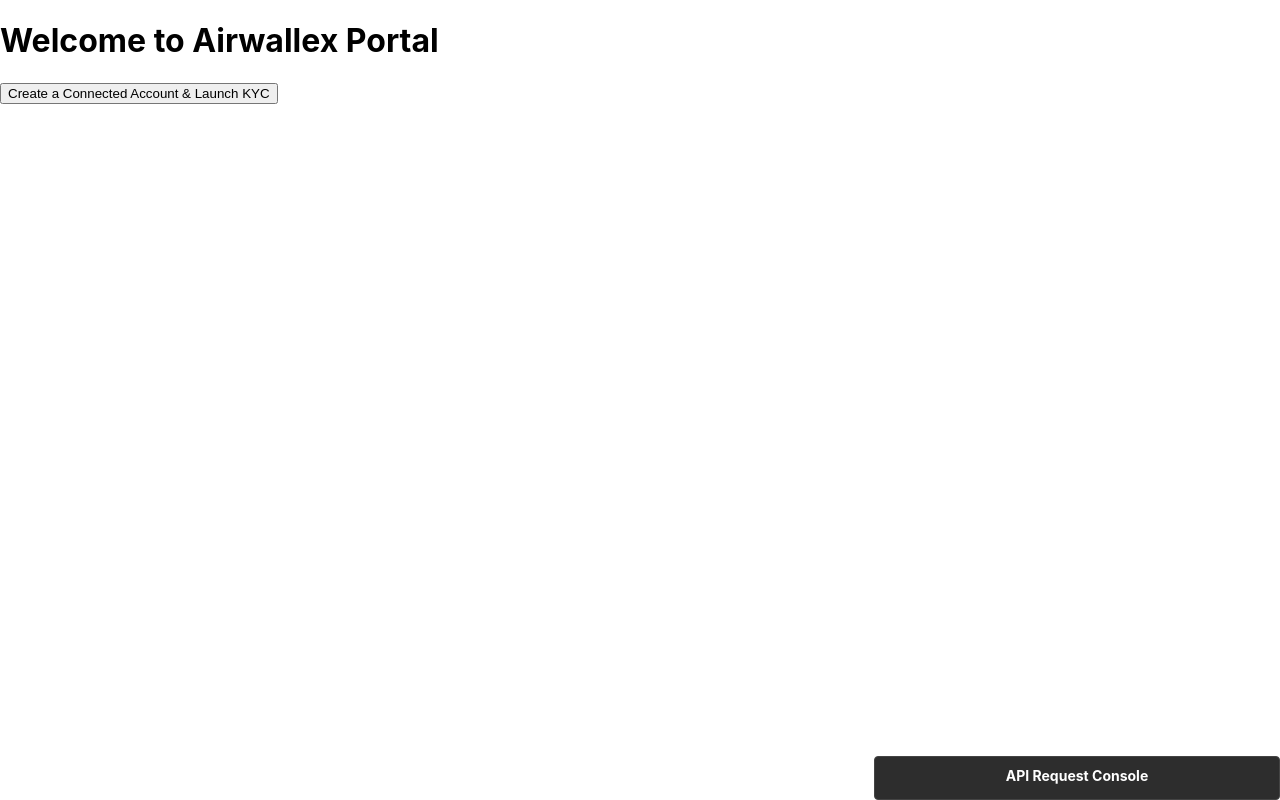
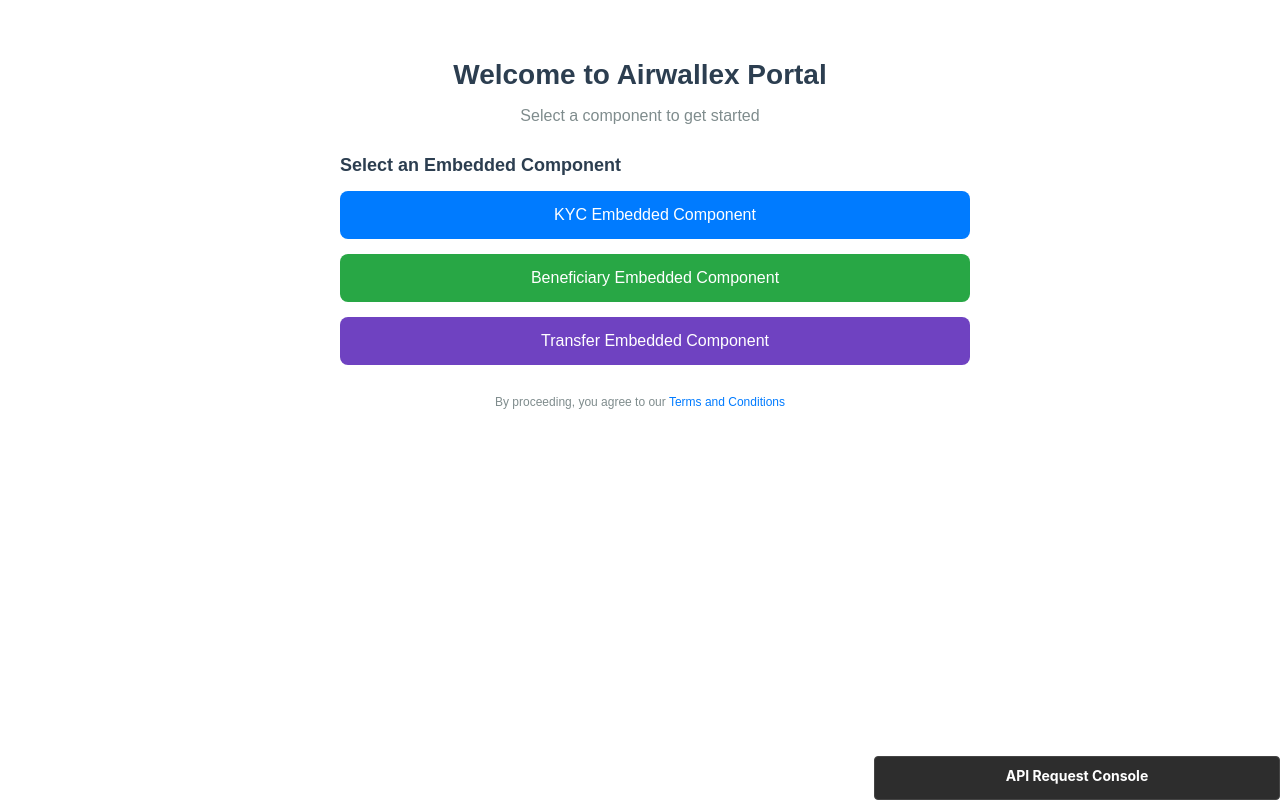
Before and after one commit to evangelos-gkavogiannis-awx/awx-embedded-components, a React (Create React App) app in the folder frontend/: page / in a window 1280 px wide. Built offline with nearby package versions, Linux system fonts and the light colour scheme.

Commit message:
add tranfer embedded comp

```diff
--- a/frontend/src/App.js
+++ b/frontend/src/App.js
@@ -5,6 +5,7 @@
 import BeneficiaryForm from './BeneficiaryForm';
 import WelcomePage from './WelcomePage';
 import APIRequestConsole from './APIRequestConsole';
+import TransferForm from './TransferForm';
 import setupAxiosInterceptor from './apiInterceptor';
 
 function App() {
@@ -18,8 +19,9 @@
     <Router>
       <Routes>
         <Route path="/" element={<WelcomePage />} />
-        <Route path="/kyc-form" element={<KYCForm />} /> {/* KYCForm route */}
-        //<Route path="/bene-form" element={<BeneficiaryForm />} /> {/* KYCForm route */}
+        <Route path="/kyc-form" element={<KYCForm />} /> KYCForm route
+        <Route path="/bene-form" element={<BeneficiaryForm />} /> {/* Beneficiary Form route */}
+        <Route path="/transfer-form" element={<TransferForm />} /> {/* Transfer Form route */}
       </Routes>
       <APIRequestConsole />
     </Router>
--- a/frontend/src/BeneficiaryForm.js
+++ b/frontend/src/BeneficiaryForm.js
@@ -14,7 +14,7 @@
       const authResponse = await fetch('http://localhost:5000/api/get-auth-code', {
         method: 'POST',
         headers: { 'Content-Type': 'application/json' },
-        body: JSON.stringify({ accountId: 'your-account-id' }),
+        body: JSON.stringify({ accountId: 'acct_eDWgRsz1PB2U4_TcLsKTzw' }),
       });
       const { authCode, codeVerifier } = await authResponse.json();
 
@@ -109,9 +109,9 @@
           ></div>
 
           {/* Submit Button */}
-          <button onClick={handleSubmit} style={{ marginTop: '20px' }}>
+          {/* <button onClick={handleSubmit} style={{ marginTop: '20px' }}>
             Submit Beneficiary Form
-          </button>
+          </button> */}
         </>
       )}
     </div>
--- a/frontend/src/WelcomePage.css
+++ b/frontend/src/WelcomePage.css
@@ -1,71 +1,95 @@
+/* General Container Styles */
 .welcome-container {
   max-width: 600px;
   margin: 0 auto;
-    padding: 20px;
-    font-family: Arial, sans-serif;
+  padding: 40px 20px;
+  font-family: 'Arial', sans-serif;
   color: #333;
 }
 
+/* Header Styles */
 .welcome-header {
   text-align: center;
-    margin-bottom: 20px;
+  margin-bottom: 30px;
 }
 
 .welcome-header h1 {
-    font-size: 24px;
+  font-size: 28px;
+  font-weight: 600;
   margin-bottom: 10px;
+  color: #2c3e50;
 }
 
 .welcome-header p {
-    font-size: 14px;
-    color: #666;
+  font-size: 16px;
+  color: #7f8c8d;
 }
 
+/* Categories Container */
 .categories-container {
-    margin-bottom: 20px;
+  margin-bottom: 30px;
 }
 
 .categories-container h3 {
   font-size: 18px;
-    margin-bottom: 10px;
+  margin-bottom: 15px;
+  color: #2c3e50;
 }
 
+/* Button Container Styles */
 .categories {
   display: flex;
-    flex-wrap: wrap;
-    gap: 10px;
+  flex-direction: column;
+  gap: 15px;
 }
 
+/* Button Styles */
 .category {
-    border: 1px solid #ddd;
-    border-radius: 5px;
-    padding: 10px 15px;
+  display: block;
+  width: 100%;
+  padding: 15px;
+  text-align: center;
+  border: none;
+  border-radius: 8px;
+  font-size: 16px;
+  font-weight: 500;
+  text-decoration: none;
+  transition: all 0.3s ease;
   cursor: pointer;
-    text-align: center;
-    flex: 1 1 calc(50% - 20px); /* Two items per row */
-    box-sizing: border-box;
-    background-color: #f9f9f9;
-    transition: background-color 0.3s, border-color 0.3s;
 }
 
-  .category:hover {
-    background-color: #f0f0f0;
-    border-color: #bbb;
+/* Button Variants */
+.category:nth-child(1) {
+  background-color: #007bff;
+  color: white;
 }
 
-  .category.selected {
-    background-color: #007bff;
+.category:nth-child(2) {
+  background-color: #28a745;
   color: white;
-    border-color: #0056b3;
 }
 
+.category:nth-child(3) {
+  background-color: #6f42c1;
+  color: white;
+}
+
+/* Hover Effects */
+.category:hover {
+  opacity: 0.9;
+  transform: translateY(-2px);
+}
+
+/* Footer Styles */
 .welcome-footer {
   text-align: center;
+  margin-top: 20px;
 }
 
+/* Terms and Conditions */
 .terms-container {
-    margin-bottom: 15px;
   font-size: 12px;
+  color: #7f8c8d;
 }
 
 .terms-container a {
@@ -77,14 +101,20 @@
   text-decoration: underline;
 }
 
+/* Continue Button */
 .continue-button {
-    padding: 10px 20px;
+  padding: 12px 24px;
   background-color: #007bff;
   color: white;
   border: none;
   border-radius: 5px;
   cursor: pointer;
   font-size: 16px;
+  transition: all 0.3s ease;
+}
+
+.continue-button:hover {
+  background-color: #0056b3;
 }
 
 .continue-button:disabled {
@@ -92,6 +122,14 @@
   cursor: not-allowed;
 }
 
-  .continue-button:hover:enabled {
-    background-color: #0056b3;
+/* Responsive Design */
+@media (max-width: 768px) {
+  .welcome-container {
+    padding: 20px;
   }
+
+  .category {
+    font-size: 14px;
+    padding: 12px;
+  }
+}
--- a/frontend/src/WelcomePage.js
+++ b/frontend/src/WelcomePage.js
@@ -1,19 +1,71 @@
+// import React from 'react';
+// import { Link } from 'react-router-dom';
+// import './WelcomePage.css'; // Optional: Add custom styles for the HomePage
+
+// function WelcomePage() {
+//   return (
+//     <div className="home-page">
+//       <h1 className="text-3xl font-bold text-center my-10">
+//         Welcome to Airwallex Portal
+//       </h1>
+//       <div className="flex justify-center">
+//         <Link to="/transfer-form">
+//           <button className="bg-blue-600 text-white px-6 py-3 rounded hover:bg-blue-700 transition">
+//             Create a Connected Account & Launch KYC
+//           </button>
+//         </Link>
+//       </div>
+//     </div>
+//   );
+// }
+
+// export default WelcomePage;
+
+
 import React from 'react';
 import { Link } from 'react-router-dom';
-import './WelcomePage.css'; // Optional: Add custom styles for the HomePage
+import './WelcomePage.css'; // Ensure the updated CSS file is imported
 
 function WelcomePage() {
   return (
-    <div className="home-page">
-      <h1 className="text-3xl font-bold text-center my-10">
-        Welcome to Airwallex Portal
-      </h1>
-      <div className="flex justify-center">
-        <Link to="/kyc-form">
-          <button className="bg-blue-600 text-white px-6 py-3 rounded hover:bg-blue-700 transition">
-            Create a Connected Account & Launch KYC
-          </button>
-        </Link>
+    <div className="welcome-container">
+      {/* Header Section */}
+      <div className="welcome-header">
+        <h1>Welcome to Airwallex Portal</h1>
+        <p>Select a component to get started</p>
+      </div>
+
+      {/* Component Selection Buttons */}
+      <div className="categories-container">
+        <h3>Select an Embedded Component</h3>
+        <div className="categories">
+          {/* KYC Form Button */}
+          <Link to="/kyc-form" className="category">
+            KYC Embedded Component
+          </Link>
+
+          {/* Beneficiary Form Button */}
+          <Link to="/bene-form" className="category">
+            Beneficiary Embedded Component
+          </Link>
+
+          {/* Transfer Form Button */}
+          <Link to="/transfer-form" className="category">
+            Transfer Embedded Component
+          </Link>
+        </div>
+      </div>
+
+      {/* Footer Section */}
+      <div className="welcome-footer">
+        <div className="terms-container">
+          <p>
+            By proceeding, you agree to our{' '}
+            <a href="/terms" target="_blank" rel="noopener noreferrer">
+              Terms and Conditions
+            </a>
+          </p>
+        </div>
       </div>
     </div>
   );
```
Also changed, not shown: 2 other files (tests, documents, lock files or other folders). Lines whose indentation alone changed are shown as unchanged.
